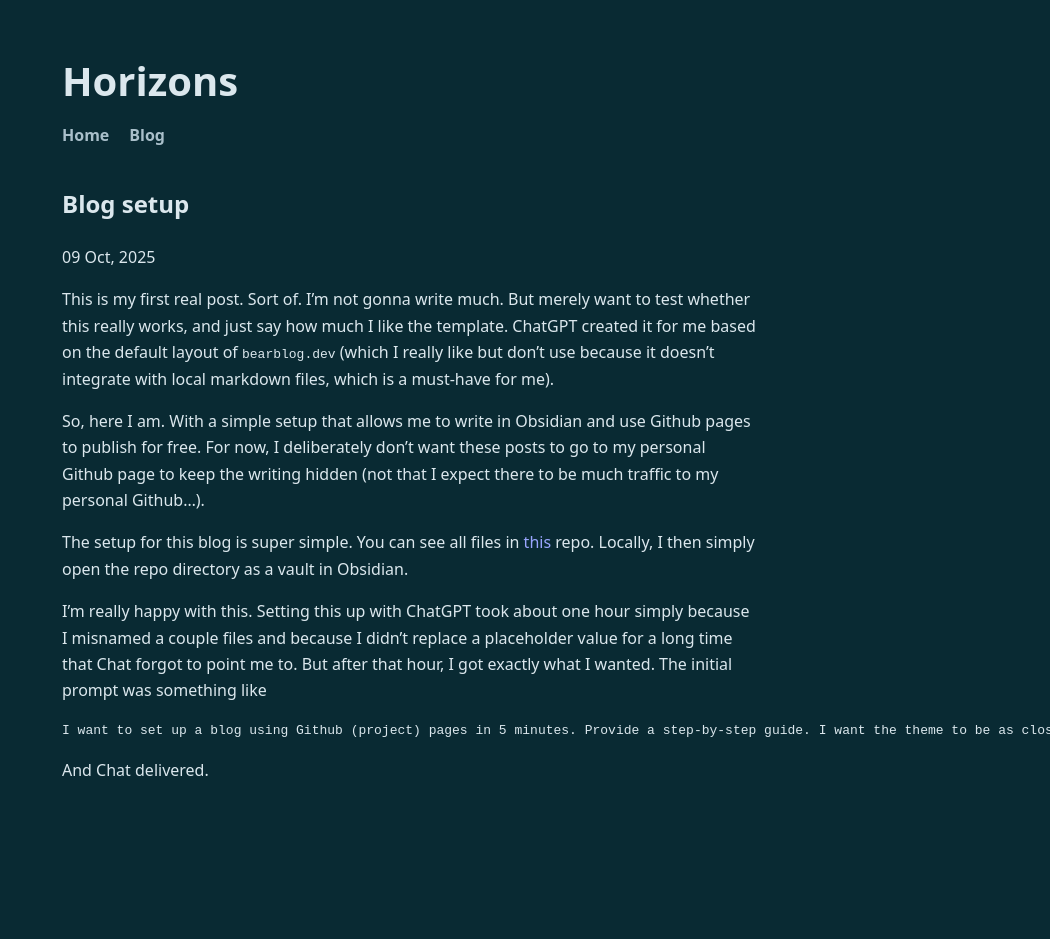
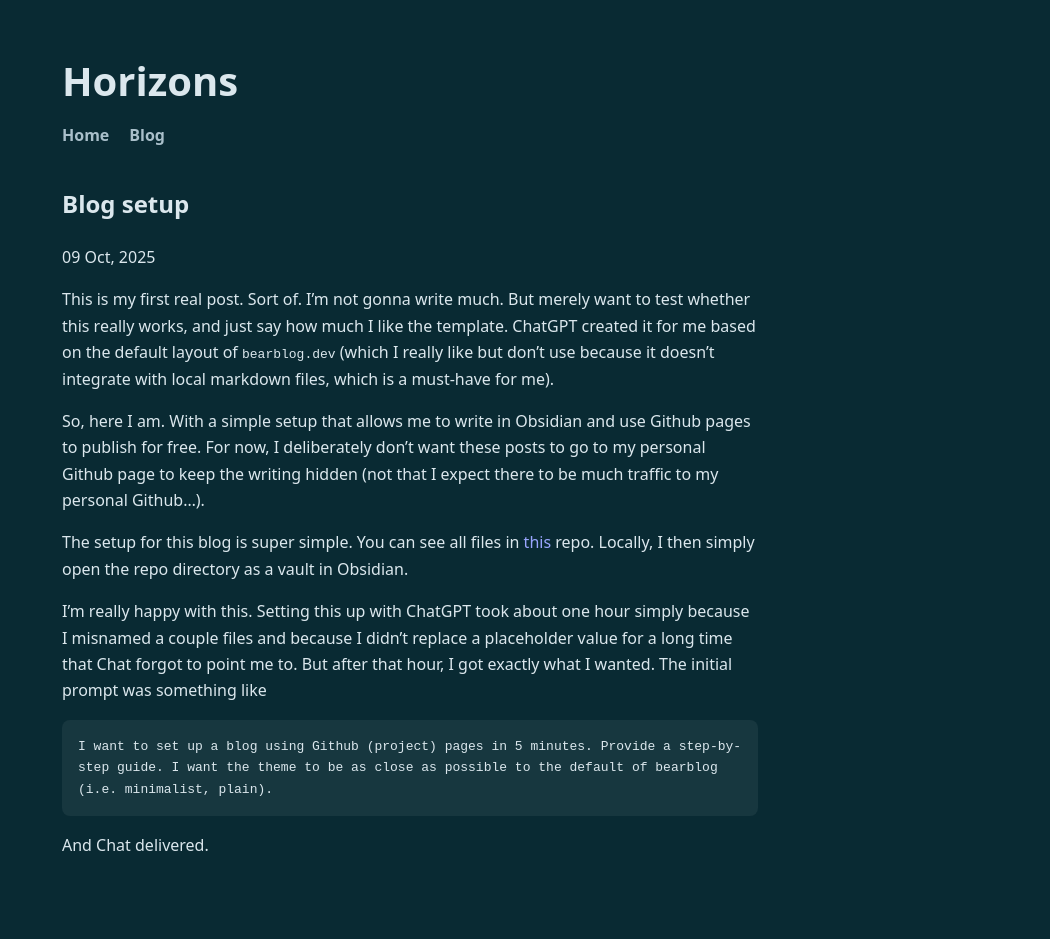
Before and after one commit to fabiangunzinger/reveal, a Jekyll site: the page built from _posts/2025-10-09-blog-setup.md, in a window 1280 px wide. Shown: the whole page, without its empty margins (230-1280 px from the left). Built offline with Jekyll 4.4.1, drawn with Linux system fonts in a browser that asks for light colours; before the commit the page ends 900 px from its top, so only the background shows below that.

Commit message:
Add code block wrapping

```diff
--- a/assets/styles.css
+++ b/assets/styles.css
@@ -52,3 +52,33 @@ a:hover {
     color: var(--muted);
     font-weight: 600
 }
+
+/* Wrap code blocks to container width (no horizontal scrolling) */
+pre,
+code {
+    white-space: pre-wrap;
+    /* preserve line breaks + wrap long lines */
+    overflow-wrap: anywhere;
+    /* break long tokens (URLs, long words) */
+    word-break: break-word;
+}
+
+pre {
+    max-width: 100%;
+    margin: 1rem 0;
+    padding: 1rem;
+    background: rgba(255, 255, 255, .06);
+    border-radius: .5rem;
+    /* optional: keep a bit of horizontal scroll if you prefer */
+    /* overflow-x: auto; */
+}
+
+/* If Rouge syntax highlighter is used later */
+.highlight pre {
+    white-space: pre-wrap;
+}
+
+/* Natural inline code wrapping */
+code {
+    white-space: break-spaces;
+}
```
